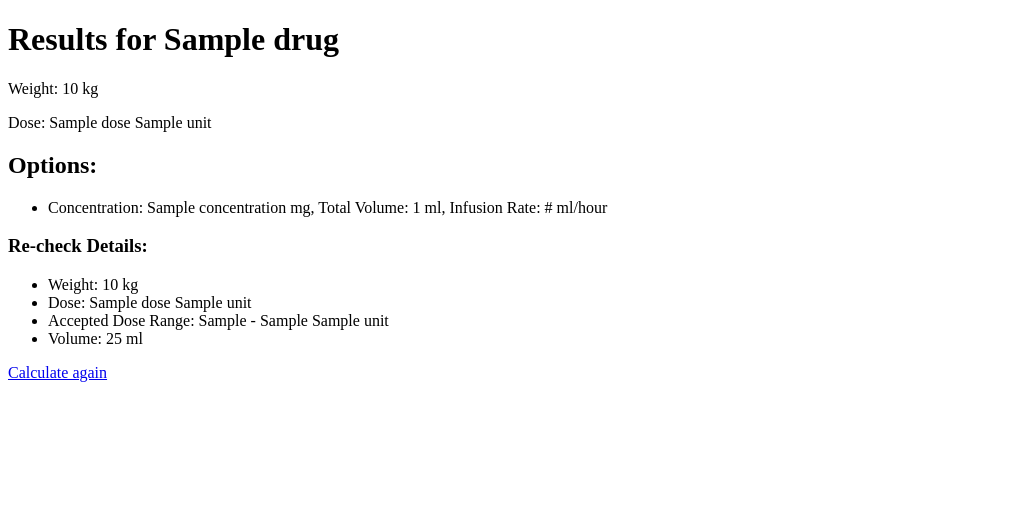
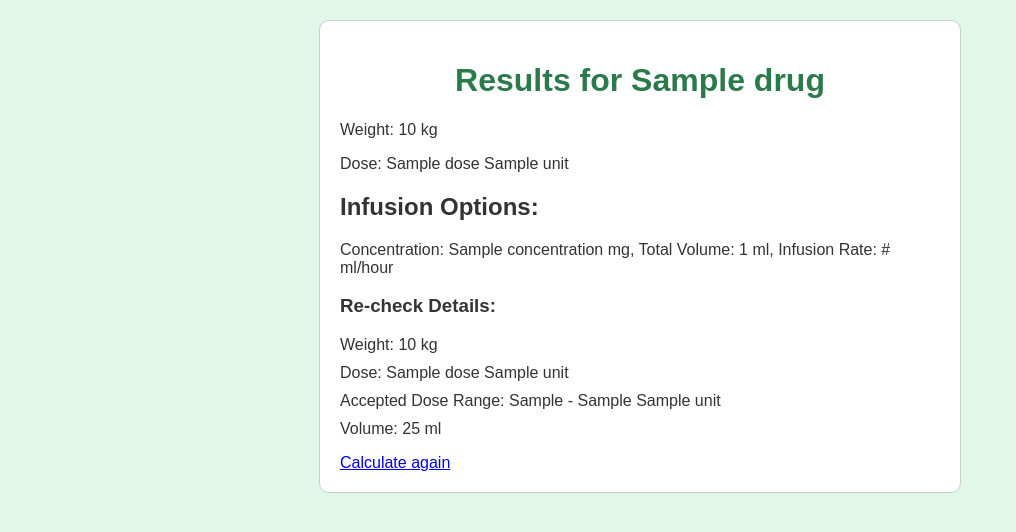
Before and after one commit to realhusseiny/Guardrails, a Flask app: template templates/result.html in a window 1280 px wide. Shown: the top 532 px of the page, without its empty margins (0-1016 px from the left). Run offline with Flask 2, Linux system fonts and the light colour scheme; the template is opened without the code that fills it: most values are stand-ins (such as "Sample title", 1, 10 or a date in 2020).

Commit message:
Update result.html

```diff
--- a/templates/result.html
+++ b/templates/result.html
@@ -4,12 +4,38 @@
     <meta charset="UTF-8">
     <title>Results for {{ drug }}</title>
     <style>
+        body {
+            background-color: #e0f7e9;
+            font-family: Arial, sans-serif;
+            color: #333;
+        }
+        h1 {
+            text-align: center;
+            color: #2b7a4b;
+        }
+        .result-container {
+            background-color: white;
+            border: 1px solid #ccc;
+            padding: 20px;
+            margin: 20px auto;
+            width: 80%;
+            max-width: 600px;
+            border-radius: 10px;
+        }
         .warning {
             color: red;
+        }
+        ul {
+            list-style-type: none;
+            padding: 0;
+        }
+        li {
+            margin-bottom: 10px;
         }
     </style>
 </head>
 <body>
+    <div class="result-container">
         <h1>Results for {{ drug }}</h1>
         <p>Weight: {{ weight }} kg</p>
         <p>Dose: {{ dose }} {{ unit }}</p>
@@ -18,10 +44,11 @@
         <p class="warning">{{ error_message }}</p>
         {% endif %}
 
-    <h2>Options:</h2>
+        <h2>Infusion Options:</h2>
         <ul>
             {% for result in results %}
-        <li>Concentration: {{ result.concentration }} mg,
+            <li>
+                Concentration: {{ result.concentration }} mg,
                 Total Volume: {{ result.total_volume }} ml,
                 Infusion Rate: {{ result.hourly_rate }} ml/hour
             </li>
@@ -37,5 +64,6 @@
         </ul>
 
         <a href="/">Calculate again</a>
+    </div>
 </body>
 </html>
```
Lines whose indentation alone changed are shown as unchanged.
